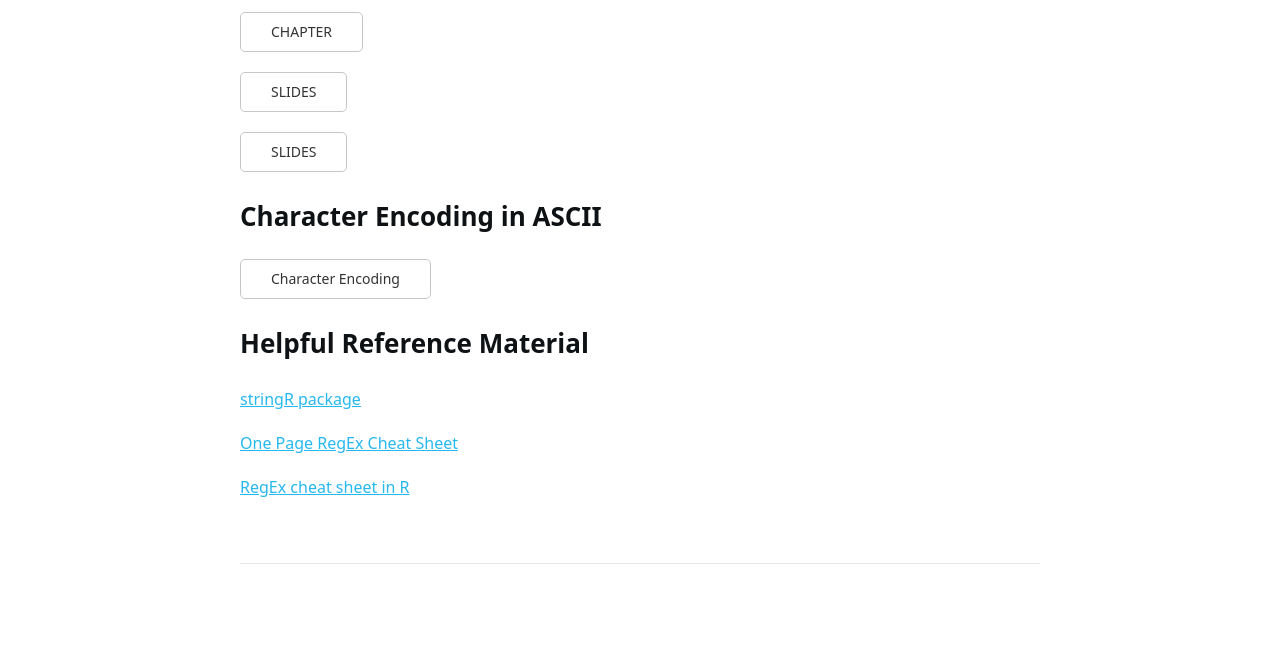
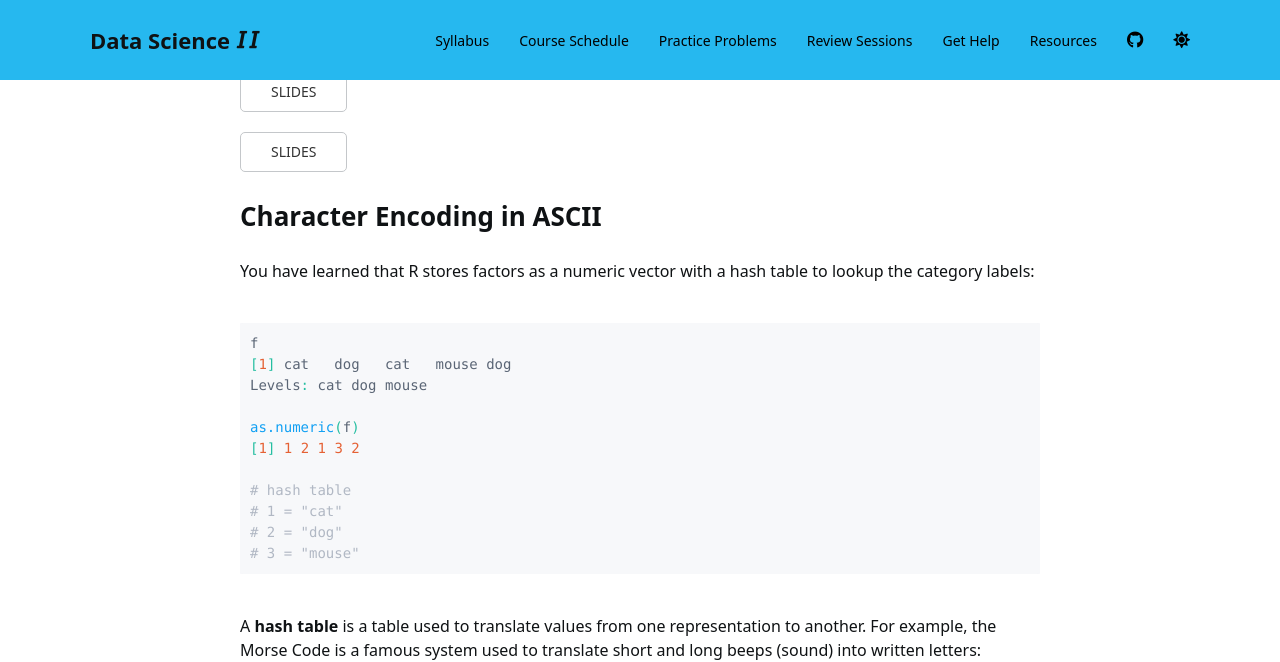
Before and after one commit to Watts-College/cpp-527-fall-2021, a Jekyll site: the page built from lectures/week-03.md, in a window 1280 px wide and 1400 px high, scrolled down 1291 px. Shown: the top 662 px of the window. Built offline with Jekyll 4.4.1, drawn with Linux system fonts in a browser that asks for light colours; nearby versions of some CDN libraries; a script bundle is joined from its source files by our own code; library files that are not in the unit come from our copies; a style sheet for code colours, icons or effects is not loaded; some of the changed text lies outside the part shown; grey boxes are pictures that could not be loaded.

Commit message:
Update week-03.md

````diff
--- a/lectures/week-03.md
+++ b/lectures/week-03.md
@@ -40,7 +40,31 @@
 
 ## Character Encoding in ASCII
 
-<a class="uk-button uk-button-default" href="../ascii/">Character Encoding</a>
+You have learned that R stores factors as a numeric vector with a hash table to lookup the category labels:
+
+```r
+f
+[1] cat   dog   cat   mouse dog
+Levels: cat dog mouse
+
+as.numeric(f)
+[1] 1 2 1 3 2
+
+# hash table
+# 1 = "cat"
+# 2 = "dog"
+# 3 = "mouse"
+```
+
+A **hash table** is a table used to translate values from one representation to another. For example, the Morse Code is a famous system used to translate short and long beeps (sound) into written letters:
+
+![](https://www.boxentriq.com/img/morse-code/morse-code-overview.png)
+
+Computers use a similar encoding system to represent text in word processors and browsers called the **ASCII Table**.
+
+Here you will find some basic background information on character encoding to help make sense of strange behaviors you might encounter while working with text:
+
+<a class="uk-button uk-button-default" href="../ascii/">CHARACTER ENCODING</a>
 
 
 ## Helpful Reference Material
````
